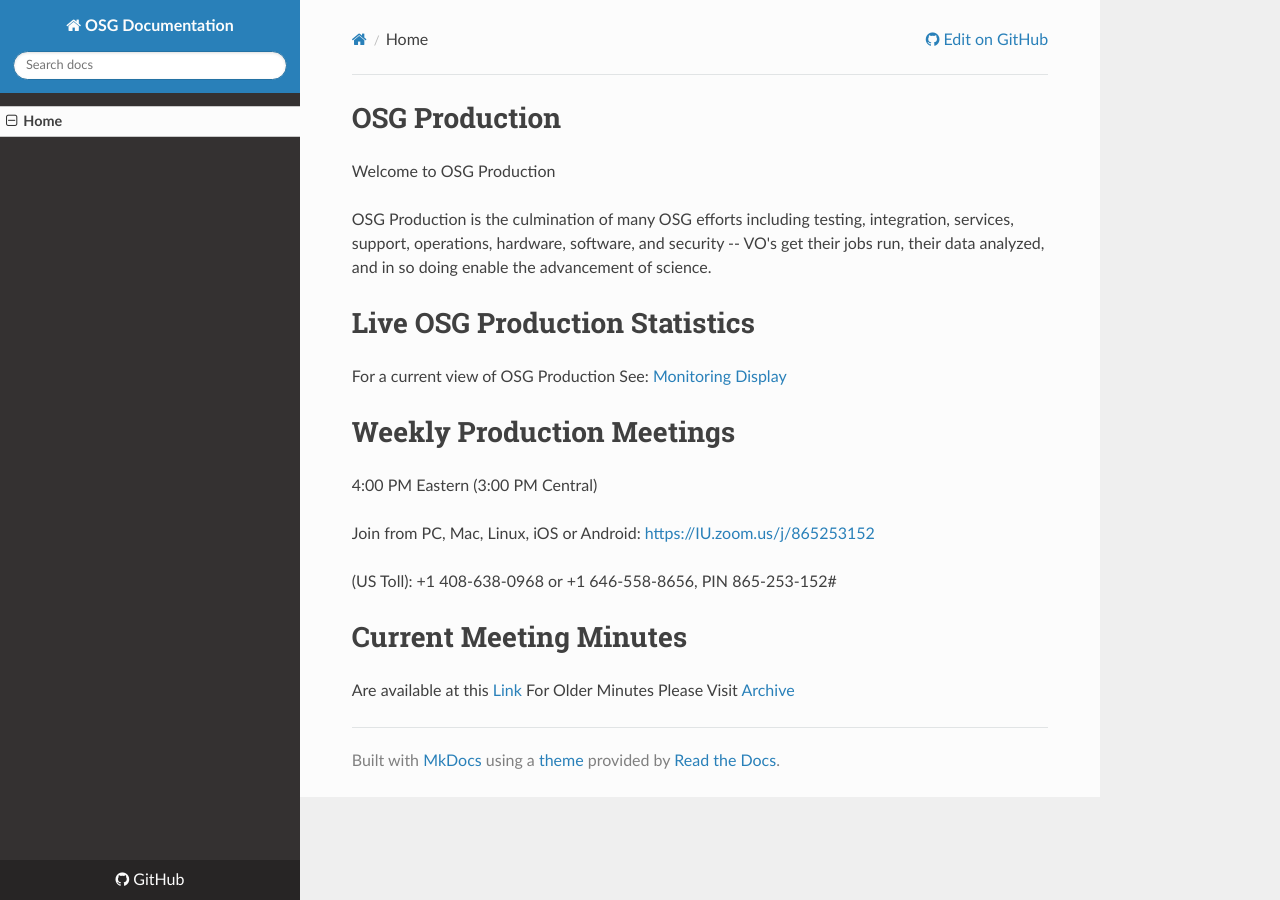
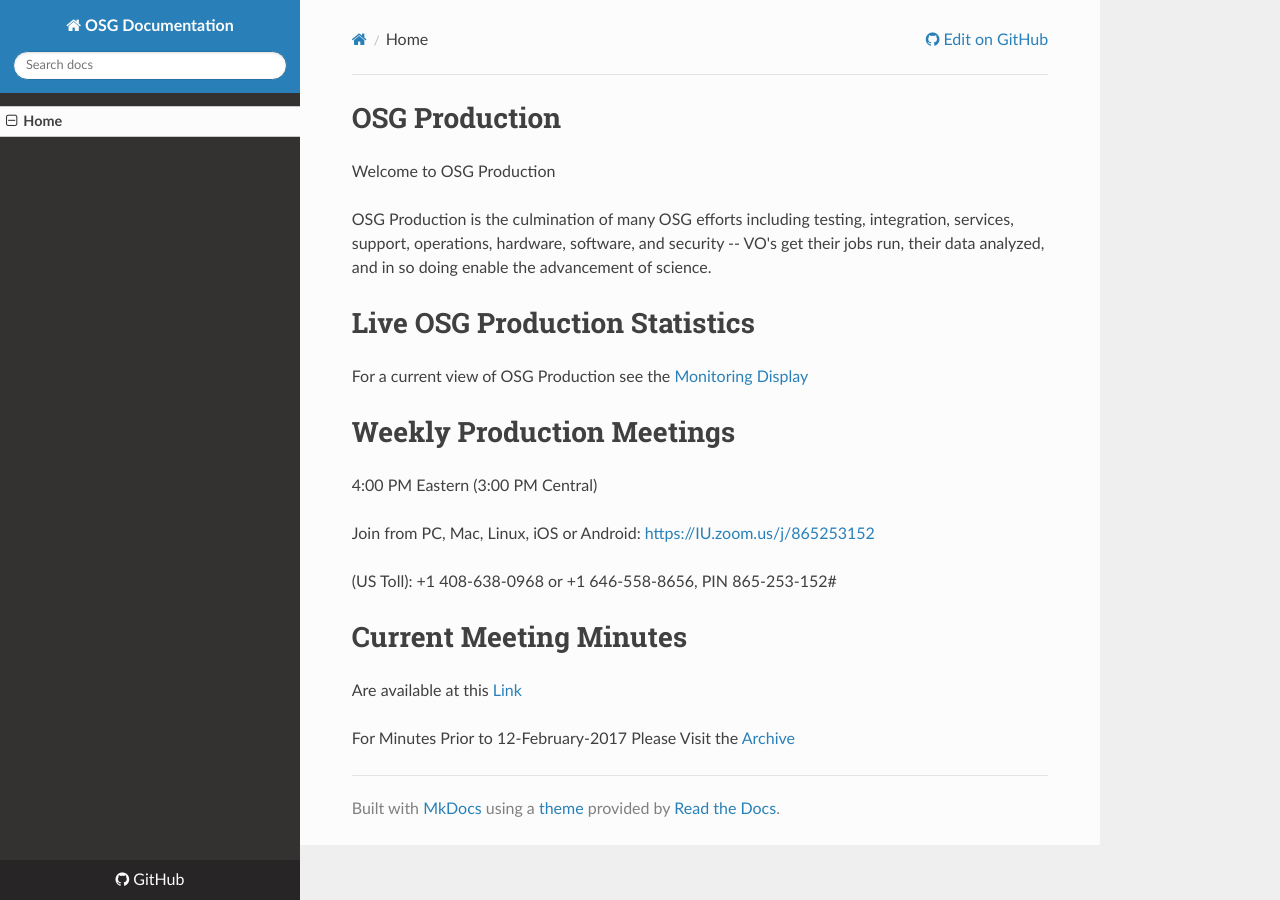
Before and after one commit to zsshah/production, an MkDocs documentation site: the page built from docs/index.md, in a window 1280 px wide. Built offline with MkDocs 1.6.1, drawn with Linux system fonts in a browser that asks for light colours; nearby versions of some CDN libraries; old or Windows-style settings are respelled for this version of MkDocs.

Commit message:
Update index.md

```diff
--- a/docs/index.md
+++ b/docs/index.md
@@ -6,7 +6,7 @@ OSG Production is the culmination of many OSG efforts including testing, integra
 
 # Live OSG Production Statistics
 
-For a current view of OSG Production See: [Monitoring Display](http://display.grid.iu.edu/)
+For a current view of OSG Production see the [Monitoring Display](http://display.grid.iu.edu/)
 
 # Weekly Production Meetings
 
@@ -19,4 +19,5 @@ Join from PC, Mac, Linux, iOS or Android: [https://IU.zoom.us/j/865253152](https
 # Current Meeting Minutes
 
 Are available at this [Link](WeeklyMinutes.md)
-For Older Minutes Please Visit [Archive](https://twiki.grid.iu.edu/bin/view/Production/WeeklyProductionMeetings)
+
+For Minutes Prior to 12-February-2017 Please Visit the [Archive](https://twiki.grid.iu.edu/bin/view/Production/WeeklyProductionMeetings)
```
